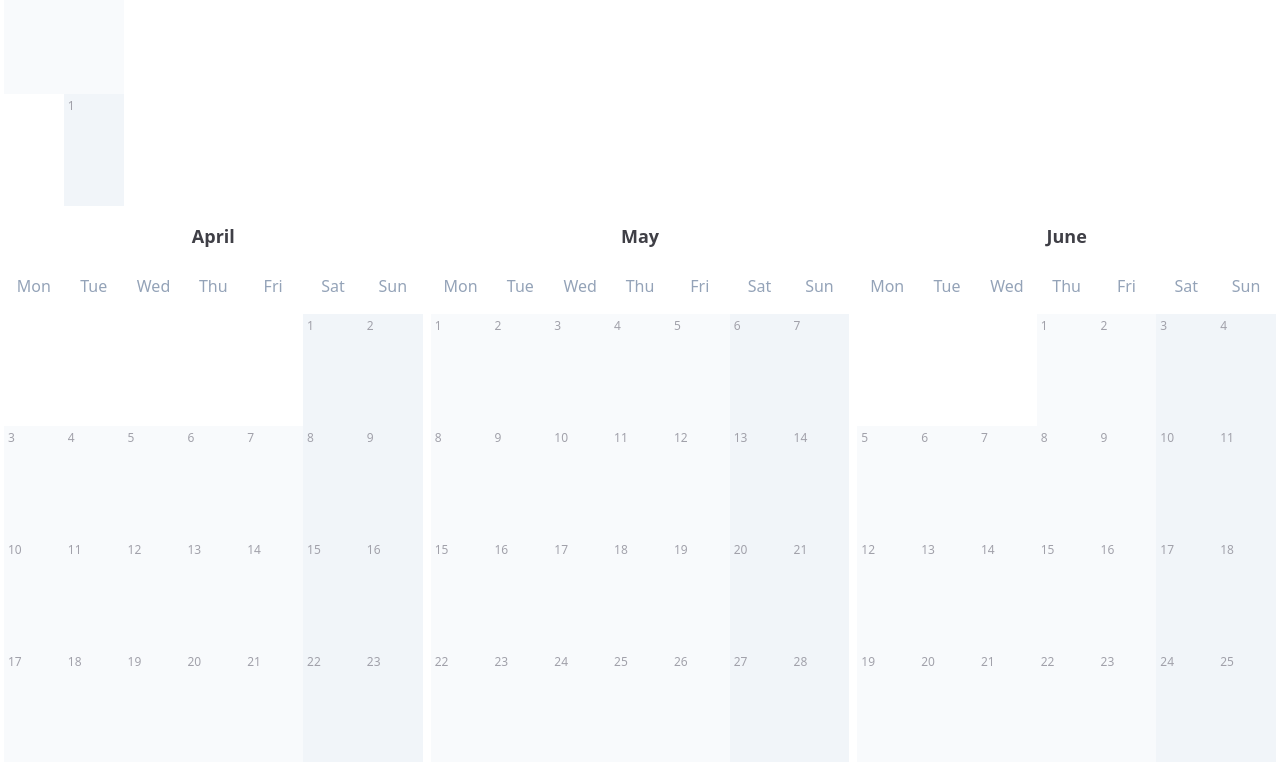
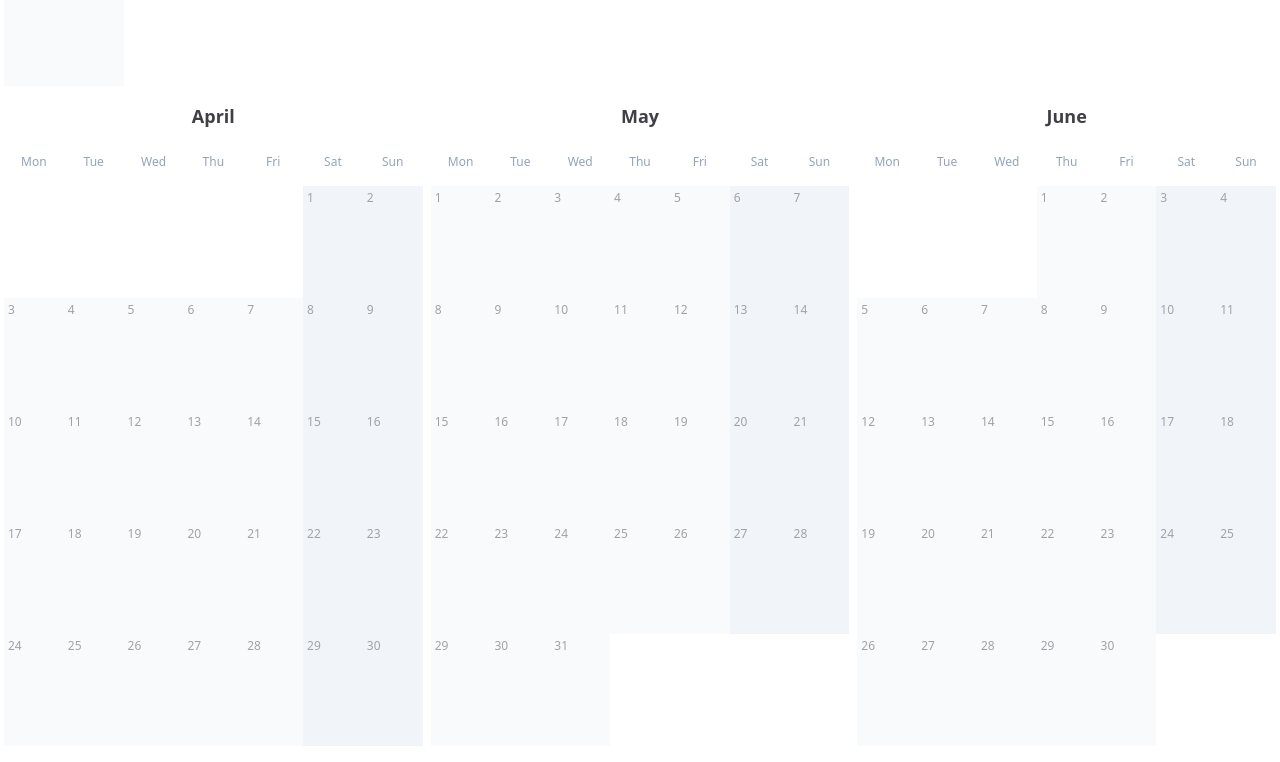
Before and after one commit to ryanzoleta/year-planner, a SvelteKit app: page / in a window 1280 px wide. Shown: the part 778-1540 px from the top of the page. Built offline with nearby package versions, Linux system fonts and the light colour scheme.

Commit message:
refactor

```diff
--- /dev/null
+++ b/src/lib/components/icons/IconChevronLeft.svelte
@@ -0,0 +1,9 @@
+<svg
+  xmlns="http://www.w3.org/2000/svg"
+  fill="none"
+  viewBox="0 0 24 24"
+  stroke-width="3"
+  stroke="currentColor"
+  class="h-full w-full">
+  <path stroke-linecap="round" stroke-linejoin="round" d="M15.75 19.5L8.25 12l7.5-7.5" />
+</svg>
--- /dev/null
+++ b/src/lib/components/icons/IconChevronRight.svelte
@@ -0,0 +1,9 @@
+<svg
+  xmlns="http://www.w3.org/2000/svg"
+  fill="none"
+  viewBox="0 0 24 24"
+  stroke-width="3"
+  stroke="currentColor"
+  class="h-full w-full">
+  <path stroke-linecap="round" stroke-linejoin="round" d="M8.25 4.5l7.5 7.5-7.5 7.5" />
+</svg>
--- /dev/null
+++ b/src/lib/components/ui/IconButton.svelte
@@ -0,0 +1,11 @@
+<script lang="ts">
+  import { createEventDispatcher } from 'svelte';
+
+  const dispatch = createEventDispatcher();
+</script>
+
+<button
+  class="w-12 rounded-full p-3 text-slate-300 transition duration-200 hover:bg-slate-100"
+  on:click={() => {
+    dispatch('click');
+  }}><slot /></button>
--- /dev/null
+++ b/src/lib/components/ui/Selector.svelte
@@ -0,0 +1,49 @@
+<script lang="ts">
+  import { createEventDispatcher } from 'svelte';
+  import { fade } from 'svelte/transition';
+
+  const dispatch = createEventDispatcher();
+
+  export let label = '';
+  export let show = false;
+  export let list: any[];
+</script>
+
+<button
+  class="dropdown relative rounded-md border border-slate-300 bg-slate-100 px-3 py-2 text-sm font-bold text-slate-600 transition duration-100 hover:bg-slate-300"
+  on:click={() => {
+    dispatch('activate');
+  }}
+  >{label}
+
+  {#if show}
+    <div
+      class=" absolute right-0 top-full mt-4 flex w-56 flex-col gap-2 rounded-md border border-gray-300 bg-gray-100 px-1 py-2 text-left"
+      transition:fade={{ duration: 100 }}>
+      {#each list as item}
+        <div class="form-control px-2">
+          <label class="label block w-full cursor-pointer">
+            <input type="checkbox" bind:checked={item.visible} class="checkbox" />
+            <span class="label-text">{item.description}</span>
+          </label>
+        </div>
+      {/each}
+      <button
+        class="  block w-full rounded-md bg-green-500 py-2 text-center font-bold text-green-100 transition duration-100 hover:bg-green-600"
+        on:click={() => {
+          list = list.map((m) => {
+            m.visible = true;
+            return m;
+          });
+        }}>Show All</button>
+      <button
+        class="  block w-full rounded-md border border-gray-300 bg-gray-200 py-2 text-center font-bold text-gray-600 transition duration-100 hover:bg-gray-300"
+        on:click={() => {
+          list = list.map((m) => {
+            m.visible = false;
+            return m;
+          });
+        }}>Hide All</button>
+    </div>
+  {/if}
+</button>
--- a/src/lib/data.ts
+++ b/src/lib/data.ts
@@ -2,18 +2,18 @@ import moment from 'moment';
 import type { CalendarEvent } from './types';
 
 export const allMonths = [
-  { month: 'January', visible: true },
-  { month: 'February', visible: true },
-  { month: 'March', visible: true },
-  { month: 'April', visible: true },
-  { month: 'May', visible: true },
-  { month: 'June', visible: true },
-  { month: 'July', visible: true },
-  { month: 'August', visible: true },
-  { month: 'September', visible: true },
-  { month: 'October', visible: true },
-  { month: 'November', visible: true },
-  { month: 'December', visible: true }
+  { description: 'January', visible: true },
+  { description: 'February', visible: true },
+  { description: 'March', visible: true },
+  { description: 'April', visible: true },
+  { description: 'May', visible: true },
+  { description: 'June', visible: true },
+  { description: 'July', visible: true },
+  { description: 'August', visible: true },
+  { description: 'September', visible: true },
+  { description: 'October', visible: true },
+  { description: 'November', visible: true },
+  { description: 'December', visible: true }
 ];
 
 const allHolidays = [
--- a/src/lib/utils.ts
+++ b/src/lib/utils.ts
@@ -4,7 +4,7 @@ export function generateAllDates(year: number) {
   const allDates: moment.Moment[] = [];
 
   for (let i = 1; i < 367; i++) {
-    const date = moment().dayOfYear(i).year(year);
+    const date = moment().year(year).dayOfYear(i);
 
     if (date.year() === year) {
       allDates.push(date);
--- a/src/routes/+page.svelte
+++ b/src/routes/+page.svelte
@@ -1,10 +1,13 @@
 <script lang="ts">
   import { browser } from '$app/environment';
+  import IconChevronLeft from '$lib/components/icons/IconChevronLeft.svelte';
+  import IconChevronRight from '$lib/components/icons/IconChevronRight.svelte';
+  import IconButton from '$lib/components/ui/IconButton.svelte';
+  import Selector from '$lib/components/ui/Selector.svelte';
   import { daysOfWeek, defaultPreferences } from '$lib/data';
   import { generateAllDates } from '$lib/utils';
   import moment from 'moment';
   import { onMount } from 'svelte';
-  import { fade } from 'svelte/transition';
 
   let preferences: typeof defaultPreferences;
 
@@ -46,43 +49,21 @@
     <div class="flex place-items-center gap-3">
       <h1 class="text-2xl font-extrabold text-slate-700">Year Planner</h1>
       <div class="flex place-items-center gap-2">
-        <button
-          class="w-12 rounded-full p-3 text-slate-300 transition duration-200 hover:bg-slate-100"
+        <IconButton
           on:click={() => {
             preferences.year -= 1;
             allDates = generateAllDates(preferences.year);
-          }}>
-          <svg
-            xmlns="http://www.w3.org/2000/svg"
-            fill="none"
-            viewBox="0 0 24 24"
-            stroke-width="3"
-            stroke="currentColor"
-            class="h-full w-full">
-            <path stroke-linecap="round" stroke-linejoin="round" d="M15.75 19.5L8.25 12l7.5-7.5" />
-          </svg>
-        </button>
+          }}><IconChevronLeft /></IconButton>
         <p class="text-xl font-bold text-slate-600">{preferences.year}</p>
-        <button
-          class="w-12 rounded-full p-3 text-slate-300 transition duration-200 hover:bg-slate-100"
+        <IconButton
           on:click={() => {
             preferences.year += 1;
             allDates = generateAllDates(preferences.year);
-          }}
-          ><svg
-            xmlns="http://www.w3.org/2000/svg"
-            fill="none"
-            viewBox="0 0 24 24"
-            stroke-width="3"
-            stroke="currentColor"
-            class="h-full w-full">
-            <path stroke-linecap="round" stroke-linejoin="round" d="M8.25 4.5l7.5 7.5-7.5 7.5" />
-          </svg>
-        </button>
+          }}><IconChevronRight /></IconButton>
       </div>
     </div>
 
-    <div class="flex gap-5">
+    <div class="flex place-items-center gap-5">
       <div class="flex flex-col gap-1">
         <p class="text-xs text-slate-500">Layout</p>
         <select
@@ -96,71 +77,26 @@
 
       <div class="flex flex-col gap-1">
         <p class="text-xs text-slate-500">Months</p>
-        <button
-          class="dropdown relative rounded-md border border-slate-300 bg-slate-100 px-3 py-2 text-sm font-bold text-slate-600 transition duration-100 hover:bg-slate-300"
-          on:click={() => {
+        <Selector
+          label="Show/Hide Months"
+          bind:list={preferences.months}
+          on:activate={() => {
             selectingMonths = true;
             selectingHolidays = false;
           }}
-          >Show/Hide Months
-
-          {#if selectingMonths}
-            <div
-              class=" absolute right-0 top-full mt-4 flex w-56 flex-col gap-2 rounded-md border border-gray-300 bg-gray-100 px-1 py-2 text-left"
-              transition:fade={{ duration: 100 }}>
-              {#each preferences.months as month}
-                <div class="form-control px-2">
-                  <label class="label block w-full cursor-pointer">
-                    <input type="checkbox" bind:checked={month.visible} class="checkbox" />
-                    <span class="label-text">{month.month}</span>
-                  </label>
-                </div>
-              {/each}
-              <button
-                class="  block w-full rounded-md bg-green-500 py-2 text-center font-bold text-green-100 transition duration-100 hover:bg-green-600"
-                on:click={() => {
-                  preferences.months = preferences.months.map((m) => {
-                    m.visible = true;
-                    return m;
-                  });
-                }}>Show All</button>
-              <button
-                class="  block w-full rounded-md border border-gray-300 bg-gray-200 py-2 text-center font-bold text-gray-600 transition duration-100 hover:bg-gray-300"
-                on:click={() => {
-                  preferences.months = preferences.months.map((m) => {
-                    m.visible = false;
-                    return m;
-                  });
-                }}>Hide All</button>
-            </div>
-          {/if}
-        </button>
+          show={selectingMonths} />
       </div>
 
       <div class="flex flex-col gap-1">
         <p class="text-xs text-slate-500">Holidays</p>
-        <button
-          class="dropdown relative rounded-md border border-slate-300 bg-slate-100 px-3 py-2 text-sm font-bold text-slate-600 transition duration-100 hover:bg-slate-300"
-          on:click={() => {
+        <Selector
+          label="Show/Hide Holidays"
+          bind:list={preferences.holidays}
+          on:activate={() => {
+            selectingMonths = false;
             selectingHolidays = true;
-            selectingMonths = false;
           }}
-          >Show/Hide Holidays
-
-          {#if selectingHolidays}
-            <div
-              class="absolute right-0 top-full mt-4 flex w-36 flex-col gap-2 rounded-md border border-gray-300 bg-gray-100 px-1 py-2 text-left">
-              {#each preferences.holidays as holiday}
-                <div class="form-control px-2">
-                  <label class="label block w-full cursor-pointer">
-                    <input type="checkbox" bind:checked={holiday.visible} class="checkbox" />
-                    <span class="label-text">{holiday.description}</span>
-                  </label>
-                </div>
-              {/each}
-            </div>
-          {/if}
-        </button>
+          show={selectingHolidays} />
       </div>
     </div>
   </div>
@@ -171,18 +107,18 @@
       : parseInt(preferences.layout) === 2
       ? 'grid-cols-2'
       : 'grid-cols-1'} gap-2 p-1 {parseInt(preferences.layout) < 3 ? 'px-10' : ''}">
-    {#each preferences.months as month}
-      {#if month.visible}
+    {#each preferences.months.filter((m) => m.visible) as month}
       <div>
-          <h3 class="py-2 text-center text-lg font-bold text-zinc-700">{month.month}</h3>
+        <h3 class="py-2 text-center text-lg font-bold text-zinc-700">{month.description}</h3>
+
         <div class="grid grid-cols-7">
           {#each daysOfWeek as day}
-              <div class="px-2 py-4 text-center text-slate-400">{day}</div>
+            <div class="px-2 py-4 text-center text-xs text-slate-400">{day}</div>
           {/each}
         </div>
+
         <div class="grid grid-cols-7">
-            {#each allDates as date}
-              {#if date.format('MMMM') === month.month}
+          {#each allDates.filter((d) => d.format('MMMM') === month.description) as date}
             {#if date.date() === 1}
               {#if date.format('ddd') === 'Tue'}
                 <div />
@@ -225,21 +161,14 @@
                 : 'h-32'}">
               <p class="p-1 text-xs text-zinc-400">{date.format('D')}</p>
 
-                  {#if preferences.events}
-                    {#each preferences.events as event}
-                      {#if event.date.isSame(date, 'date')}
-                        <p
-                          class="rounded-md bg-green-500 px-[2px] py-[1px] text-left text-xs text-white">
+              {#each preferences.events.filter((e) => e.date.isSame(date, 'date')) as event}
+                <p class="rounded-md bg-green-500 px-[2px] py-[1px] text-left text-xs text-white">
                   {event.title}
                 </p>
-                      {/if}
               {/each}
-                  {/if}
 
-                  {#each preferences.holidays as holidayGroup}
-                    {#if holidayGroup.visible}
-                      {#each holidayGroup.dates as holiday}
-                        {#if moment(holiday.date).isSame(date, 'date')}
+              {#each preferences.holidays.filter((h) => h.visible) as holidayGroup}
+                {#each holidayGroup.dates.filter( (d) => moment(d.date).isSame(date, 'date') ) as holiday}
                   <p
                     class="z-10 rounded-md bg-gray-400 px-[2px] py-[1px] text-left text-xs text-white">
                     {#if holidayGroup.group === 'US'}
@@ -249,16 +178,12 @@
                     {/if}
                     {holiday.holiday}
                   </p>
-                        {/if}
                 {/each}
-                    {/if}
               {/each}
             </button>
-              {/if}
           {/each}
         </div>
       </div>
-      {/if}
     {/each}
   </div>
 {/if}
```
Lines whose indentation alone changed are shown as unchanged.
